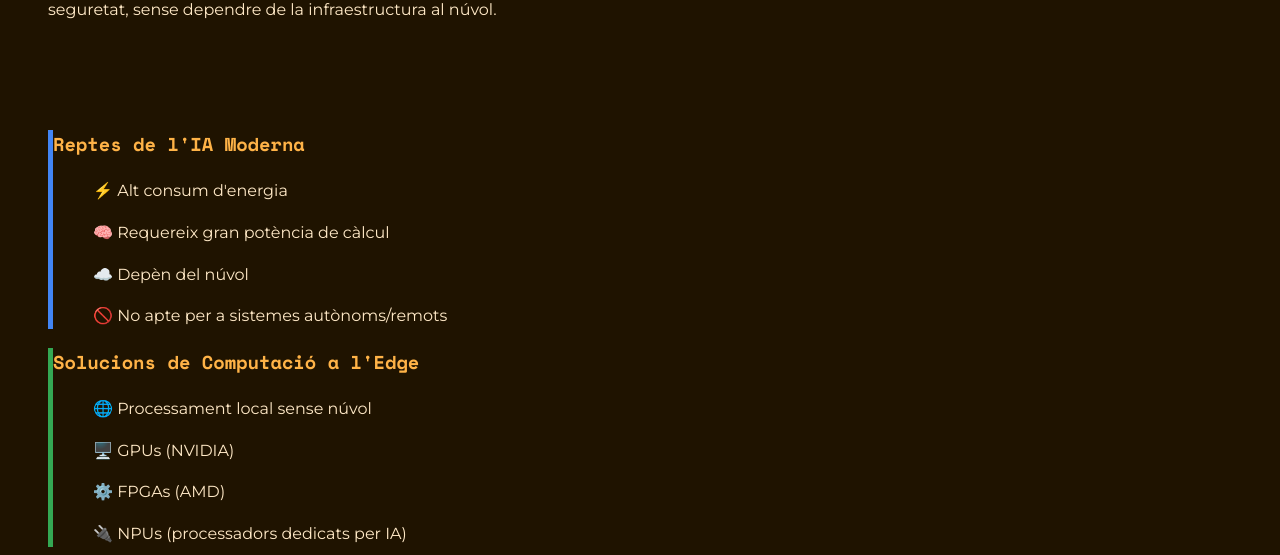
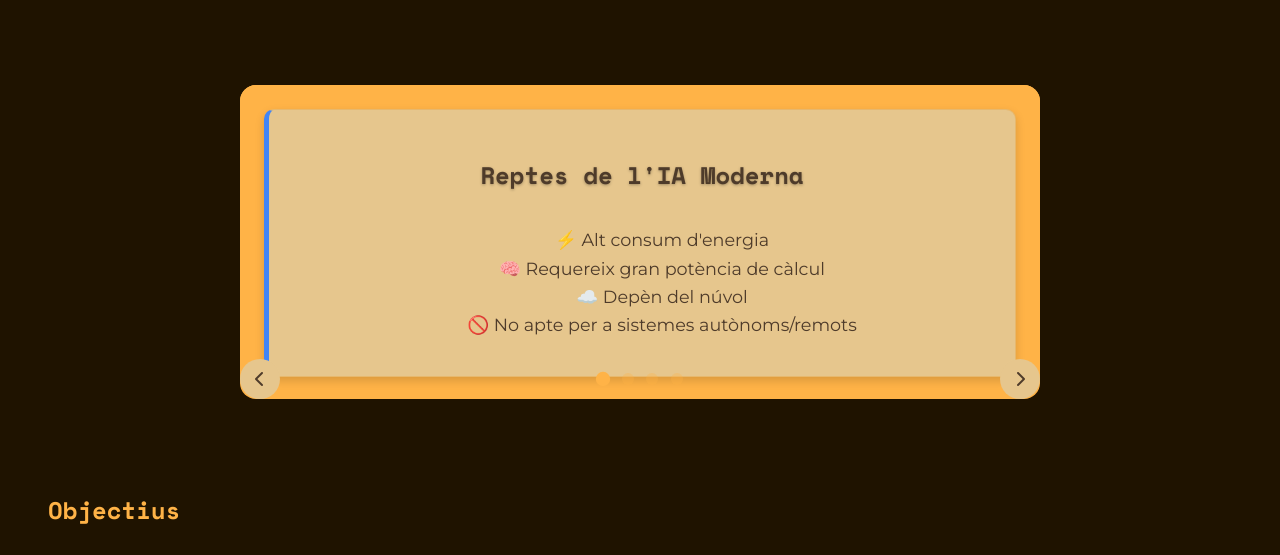
Before and after one commit to IssamOudriss/pagwebtfg, a plain HTML site: page index_cat.html in a window 1280 px wide. Shown: the part 1273-1828 px from the top of the page. Drawn offline with nearby package versions, Linux system fonts and the light colour scheme.

Commit message:
Add files via upload

```diff
--- a/styles.css
+++ b/styles.css
@@ -4,6 +4,10 @@
     --warm-accent: #ffb347;
     --warm-highlight: #ffd580;
     --warm-text: #ffe9c6;
+    --gold-soft: #E6C68D;
+    --bronze-light: #CBAE88;
+    --earthy-brown: #4E3B2A;
+    --gold-glow: rgba(230, 198, 141, 0.2);
 }
 
 .container, header, section {
@@ -374,3 +378,189 @@ footer {
         height: 100px;
     }
 }
+
+/* ===== SLIDER MEJORADO ===== */
+.slider-container {
+    background: var(--warm-accent);
+    position: relative;
+    max-width: 800px;
+    margin: 0 auto;
+    overflow: hidden;
+    border-radius: 16px;
+}
+
+.slider {
+    display: flex;
+    transition: transform 0.5s ease-in-out;
+    height: 250px;
+    background: var(--warm-accent);
+}
+
+.slide {
+    min-width: 100%;
+    padding: 1.5rem;
+    box-sizing: border-box;
+}
+
+.slide-content {
+    background: var(--gold-soft);
+    border-radius: 10px;
+    padding: 2rem;
+    height: 100%;
+    display: flex;
+    flex-direction: column;
+    justify-content: center;
+    text-align: center;
+    border: 1px solid rgba(235, 152, 37, 0.3);
+    box-shadow: 0 4px 10px rgba(0, 0, 0, 0.15);
+}
+
+.slide h3 {
+    font-size: 1.5rem;
+    margin-bottom: 1rem;
+    color: var(--earthy-brown);
+    display: flex;
+    align-items: center;
+    justify-content: center;
+    gap: 0.8rem;
+    text-shadow: 0 1px 3px rgba(0, 0, 0, 0.3);
+}
+
+.slide p {
+    font-size: 1.1rem;
+    color: var(--earthy-brown);
+    max-width: 600px;
+    margin: 0 auto;
+}
+
+.slider-controls {
+    display: flex;
+    justify-content: space-between;
+    align-items: center;
+    margin-top: 1.5rem;
+}
+
+.slider-btn {
+    background: var(--gold-soft);
+    color: var(--earthy-brown);
+    border: none;
+    width: 40px;
+    height: 40px;
+    border-radius: 50%;
+    font-size: 1rem;
+    cursor: pointer;
+    transition: all 0.3s;
+    display: flex;
+    align-items: center;
+    justify-content: center;
+}
+
+.slider-btn:hover {
+    transform: scale(1.1);
+    box-shadow: 0 0 15px rgba(230, 198, 141, 0.5);
+    /* box-shadow: 0 0 15px rgba(255, 179, 71, 0.5); */
+}
+
+.slider-dots {
+    display: flex;
+    gap: 0.8rem;
+}
+
+.slider-dot {
+    width: 12px;
+    height: 12px;
+    border-radius: 50%;
+    background: rgba(255, 179, 71, 0.3);
+    cursor: pointer;
+    transition: all 0.3s;
+}
+
+.slider-dot.active {
+    background: var(--warm-accent);
+    transform: scale(1.2);
+}
+
+/* Animaciones */
+@keyframes slideIn {
+    from {
+        opacity: 0;
+        transform: translateY(20px);
+    }
+    to {
+        opacity: 1;
+        transform: translateY(0);
+    }
+}
+
+.slide {
+    animation: slideIn 0.6s ease-out;
+}
+
+/* Responsive */
+@media (max-width: 768px) {
+    .slider {
+        height: 300px;
+    }
+
+    .slide-content {
+        padding: 1.5rem;
+    }
+
+    .slide h3 {
+        font-size: 1.3rem;
+        flex-direction: column;
+        gap: 0.5rem;
+    }
+
+    .slider-btn {
+        width: 35px;
+        height: 35px;
+    }
+}
+
+/*              Language Switcher               */
+.language-switcher {
+    position: absolute;
+    top: 20px;
+    right: 20px;
+    display: flex;
+    gap: 0.5rem;
+    align-items: center;
+    z-index: 10;
+}
+
+.lang-btn {
+    padding: 0.3rem 0.8rem;
+    border-radius: 4px;
+    background: rgba(255,255,255,0.1);
+    color: var(--warm-text);
+    text-decoration: none;
+    font-family: 'Space Mono', monospace;
+    font-size: 0.9rem;
+    transition: all 0.3s;
+}
+
+.lang-btn:hover {
+    background: var(--warm-accent);
+    color: var(--warm-dark);
+}
+
+.lang-btn.active {
+    background: var(--warm-highlight);
+    color: var(--warm-dark);
+    font-weight: bold;
+    pointer-events: none;
+}
+
+.separator {
+    color: var(--warm-highlight);
+    opacity: 0.7;
+}
+
+/* Responsive */
+@media (max-width: 768px) {
+    .language-switcher {
+        top: 15px;
+        right: 15px;
+    }
+}
```
